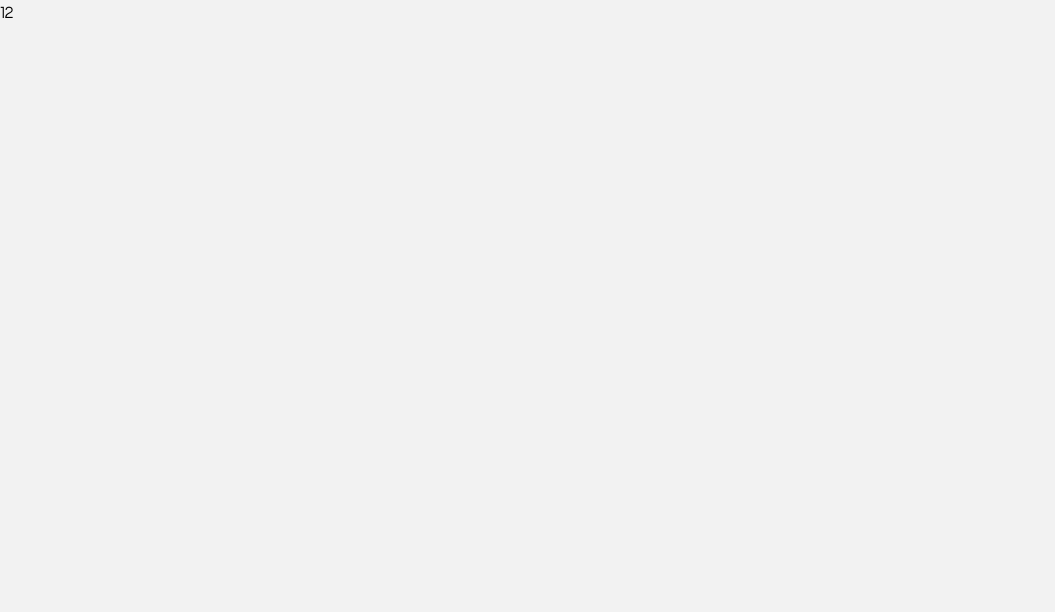
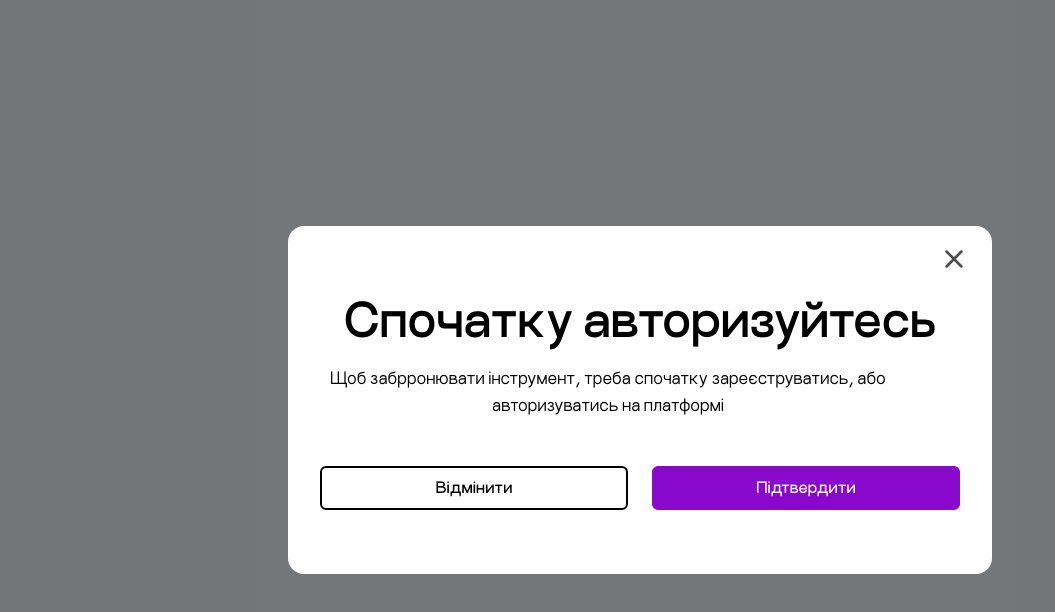
Before and after one commit to Mykhailenko-Oleksandr/tool-next, a Next.js app: page / in a window 1280 px wide. Shown: the top 612 px of the page, without its empty margins (0-1055 px from the left). Built offline with nearby package versions, Linux system fonts and the light colour scheme.

Commit message:
feat: confirmation modal layout and styles

```diff
--- a/app/layout.tsx
+++ b/app/layout.tsx
@@ -1,64 +1,14 @@
+// app/layout.tsx
 import "modern-normalize";
 import "./globals.css";
 import { Toaster } from "react-hot-toast";
 import { ReactNode } from "react";
-import type { Metadata } from "next";
 import { ReactQueryDevtools } from "@tanstack/react-query-devtools";
 
-// Fonts
+import TanStackProvider from "@/components/TanStackProvider/TanStackProvider";
+import TestModalWrapper from "@/components/TestModalWrapper/TestModalWrapper";
+import { Nunito_Sans } from "next/font/google";
 import localFont from "next/font/local";
-import { Nunito_Sans } from "next/font/google";
-
-// Components
-import TanStackProvider from "@/components/TanStackProvider/TanStackProvider";
-// import Header from "@/components/Header/Header";
-// import Footer from "@/components/Footer/Footer";
-
-const WorkSans = localFont({
-  src: [
-    {
-      path: "../public/fonts/WorkSans/WorkSans-Regular.woff2",
-      weight: "400",
-      style: "normal",
-    },
-    {
-      path: "../public/fonts/WorkSans/WorkSans-Regular.woff",
-      weight: "400",
-      style: "normal",
-    },
-    {
-      path: "../public/fonts/WorkSans/WorkSans-Medium.woff2",
-      weight: "500",
-      style: "normal",
-    },
-    {
-      path: "../public/fonts/WorkSans/WorkSans-Medium.woff",
-      weight: "500",
-      style: "normal",
-    },
-    {
-      path: "../public/fonts/WorkSans/WorkSans-SemiBold.woff2",
-      weight: "600",
-      style: "normal",
-    },
-    {
-      path: "../public/fonts/WorkSans/WorkSans-SemiBold.woff",
-      weight: "600",
-      style: "normal",
-    },
-    {
-      path: "../public/fonts/WorkSans/WorkSans-Bold.woff2",
-      weight: "700",
-      style: "normal",
-    },
-    {
-      path: "../public/fonts/WorkSans/WorkSans-Bold.woff",
-      weight: "700",
-      style: "normal",
-    },
-  ],
-  variable: "--font-WorkSans",
-});
 
 const NunitoSans = Nunito_Sans({
   subsets: ["latin", "cyrillic"],
@@ -67,33 +17,29 @@ const NunitoSans = Nunito_Sans({
   display: "swap",
 });
 
-export const metadata: Metadata = {
-  title: "ToolNext",
-  description: "",
-  openGraph: {
-    title: "ToolNext",
-    description: "",
-    url: "",
-    images: [{ url: "" }],
-  },
-};
+const WorkSans = localFont({
+  src: [
+    { path: "../public/fonts/WorkSans/WorkSans-Regular.woff2", weight: "400", style: "normal" },
+    { path: "../public/fonts/WorkSans/WorkSans-Regular.woff", weight: "400", style: "normal" },
+    { path: "../public/fonts/WorkSans/WorkSans-Medium.woff2", weight: "500", style: "normal" },
+    { path: "../public/fonts/WorkSans/WorkSans-Medium.woff", weight: "500", style: "normal" },
+    { path: "../public/fonts/WorkSans/WorkSans-SemiBold.woff2", weight: "600", style: "normal" },
+    { path: "../public/fonts/WorkSans/WorkSans-SemiBold.woff", weight: "600", style: "normal" },
+    { path: "../public/fonts/WorkSans/WorkSans-Bold.woff2", weight: "700", style: "normal" },
+    { path: "../public/fonts/WorkSans/WorkSans-Bold.woff", weight: "700", style: "normal" },
+  ],
+  variable: "--font-WorkSans",
+});
 
-export default function RootLayout({
-  children,
-}: Readonly<{
-  children: ReactNode;
-  modal: ReactNode;
-}>) {
+export default function RootLayout({ children }: { children: ReactNode }) {
   return (
     <html lang="uk">
       <body className={`${WorkSans.variable} ${NunitoSans.variable}`}>
         <TanStackProvider>
-          {/* <Header /> */}
+          {children}
 
-          {children}
-          <p>12</p>
+          <TestModalWrapper /> {/* здесь модалка для теста */}
 
-          {/* <Footer /> */}
           <Toaster />
           <ReactQueryDevtools initialIsOpen={false} />
         </TanStackProvider>
--- a/components/Modal/Modal.module.css
+++ b/components/Modal/Modal.module.css
@@ -1,4 +1,9 @@
 /* mobile-first */
+
+.title, .text, .modalButton {
+  font-family: inherit;
+}
+
 
 .backdrop {
   position: fixed;
@@ -14,15 +19,27 @@
   display: flex;
   flex-direction: column;
   align-items: center;
-  justify-content: flex-start;
+  padding: 64px 20px;
   gap: 48px;
   width: 334px;
-  height: 586px;
   max-width: 768px;
-  padding: 64px 20px;
+  max-height: calc(100vh - 40px);
   border-radius: 16px;
-  background: #ffffff;
+  background: #fff;
   position: relative;
+}
+
+.header {
+  display: flex;
+  flex-direction: column;
+  width: 100%;
+  gap: 16px;
+}
+
+.content {
+  display: flex;
+  flex-direction: column;
+  gap: 16px;
 }
 
 .closeBtn {
@@ -41,37 +58,36 @@
 }
 
 .closeBtn svg {
-  width: 14px;
-  height: 14px;
   fill: #fff;
   stroke: #000;
   stroke-width: 1px;
 }
 
+.content {
+  display: flex;
+  flex-direction: column;
+  gap: 16px;
+  width: 100%;
+}
+
 .title {
-  font-family: var(--font-main);
-  font-weight: 700;
+    font-weight: 700;
   font-size: 48px;
   line-height: 1.2;
   letter-spacing: -0.01em;
   text-align: center;
   color: #000;
+  max-width: 100%;
+  word-wrap: break-word;
 }
 
 .text {
-  font-family: var(--font-main);
-  font-weight: 400;
+   font-weight: 400;
   font-size: 18px;
   line-height: 1.5;
   text-align: center;
   color: #000;
   max-width: 90%;
-}
-
-.divider {
-  width: 100%;
-  height: 1px;
-  background: #e5e5e5;
 }
 
 .buttons {
@@ -93,43 +109,28 @@
   font-size: 16px;
   font-weight: 500;
   cursor: pointer;
-  transition: all 0.2s ease;
+  transition: background-color 0.2s, border-color 0.2s, opacity 0.2s;
 }
-
-.modalButton:disabled {
-  opacity: 0.5;
-  cursor: not-allowed;
-}
-
-/* cancel-button */
 
 .cancelBtn {
   border: 2px solid #000;
-  background: transparent;
+  background: #fff;
   color: #000;
 }
 
 .cancelBtn:hover,
 .cancelBtn:focus {
-  border: 2px solid #8808cc;
-  padding: 8px 20px;
-  width: 91px;
-  height: 40px;
-  outline: none;
+  border-color: #8808cc;
 }
 
 .cancelBtn:active {
-  border: 2px solid #8808cc;
-  padding: 10px 24px;
-  width: 99px;
-  height: 44px;
+  background-color: #fff;
 }
 
 .cancelBtn:disabled {
-  border: 2px solid #000;
+  opacity: 0.5;
+  cursor: not-allowed;
 }
-
-/* confirm-button */
 
 .confirmBtn-purple {
   border: 1px solid #8808cc;
@@ -144,27 +145,22 @@
 }
 
 .confirmBtn-purple:hover,
-.confirmBtn-purple:focus,
-.confirmBtn-red:hover,
-.confirmBtn-red:focus {
-  border: 2px solid #000;
-  padding: 8px 20px;
-  width: 91px;
-  height: 40px;
-  outline: none;
+.confirmBtn-purple:focus {
+  border-color: #000;
+  background-color: #e7cdf4;
+  color: #000;
 }
 
-.confirmBtn-purple:active,
-.confirmBtn-red:active {
-  border: 2px solid #fff;
-  padding: 10px 24px;
-  width: 99px;
-  height: 44px;
+.confirmBtn-purple:active{
+ border: 1px solid #8808cc;
+  background: #8808cc;
+  color: #fff;
 }
 
 .confirmBtn-purple:disabled,
 .confirmBtn-red:disabled {
-  border: 1px solid #8808cc;
+  opacity: 0.5;
+  cursor: not-allowed;
 }
 
 /* tablet */
--- a/components/Modal/Modal.tsx
+++ b/components/Modal/Modal.tsx
@@ -65,28 +65,22 @@ export default function Modal({
   >
  <div className={css.modalContent}>
   <button className={css.closeBtn} onClick={onCancel} aria-label="Закрити модалку">
-  <svg width="14" height="14" viewBox="0 0 32 32">
+    <svg width="32" height="32" viewBox="0 0 32 32">
       <use href="/icons.svg#icon-close" />
     </svg>
   </button>
 
+  <div className={css.content}>
     <h2 className={css.title}>{title}</h2>
     {children && <div className={css.text}>{children}</div>}
-        <div className={css.divider} />
+  </div>
+
   <div className={css.buttons}>
-          <button
-            className={`${css.modalButton} ${css.cancelBtn}`}
-            onClick={onCancel}
-            disabled={isLoading}
-          >
+    <button className={`${css.modalButton} ${css.cancelBtn}`} onClick={onCancel} disabled={isLoading}>
       {cancelButtonText}
     </button>
     <button
-            className={`${css.modalButton} ${
-              confirmButtonColor === "red"
-                ? css["confirmBtn-red"]
-                : css["confirmBtn-purple"]
-            }`}
+      className={`${css.modalButton} ${confirmButtonColor === "red" ? css["confirmBtn-red"] : css["confirmBtn-purple"]}`}
       onClick={handleConfirm}
       disabled={isLoading}
     >
@@ -94,6 +88,8 @@ export default function Modal({
     </button>
   </div>
 </div>
+
+
   </div>,
   document.body
 );
--- /dev/null
+++ b/components/TestModalWrapper/TestModalWrapper.tsx
@@ -0,0 +1,33 @@
+"use client";
+
+import { useState } from "react";
+import Modal from "@/components/Modal/Modal";
+
+export default function TestModalWrapper() {
+  const [isOpen, setIsOpen] = useState(true);
+
+  const handleConfirm = () => {
+    console.log("confirm");
+    setIsOpen(false);
+  };
+
+  const handleCancel = () => {
+    console.log("cancel");
+    setIsOpen(false);
+  };
+
+  if (!isOpen) return null;
+
+  return (
+    <Modal
+      title="Спочатку авторизуйтесь"
+      confirmButtonText="Підтвердити"
+      cancelButtonText="Відмінити"
+      confirmButtonColor="purple"
+      onConfirm={handleConfirm}
+      onCancel={handleCancel}
+    >
+      <p>Щоб забрронювати інструмент, треба спочатку зареєструватись, або авторизуватись на платформі</p>
+    </Modal>
+  );
+}
```
Lines whose indentation alone changed are shown as unchanged.
